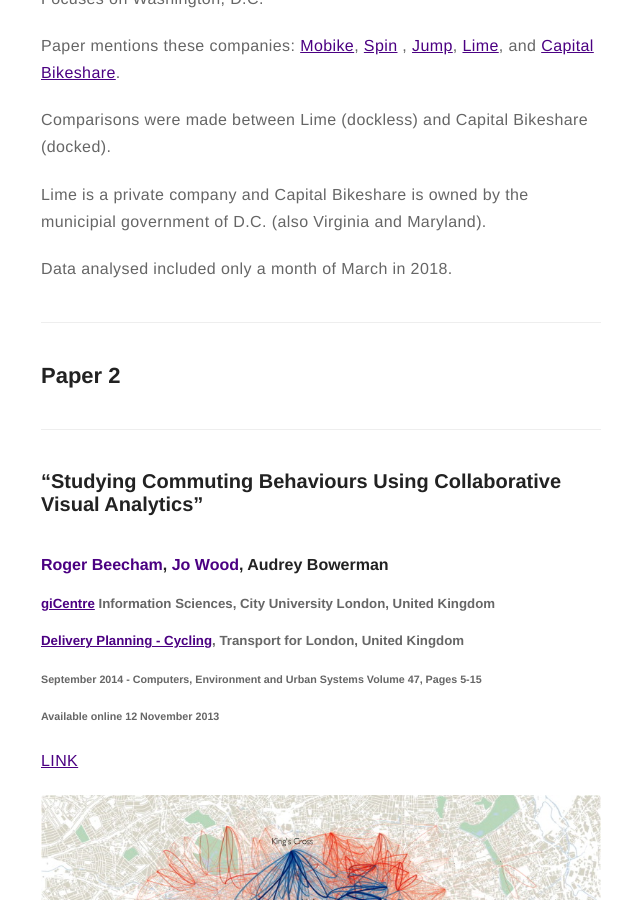
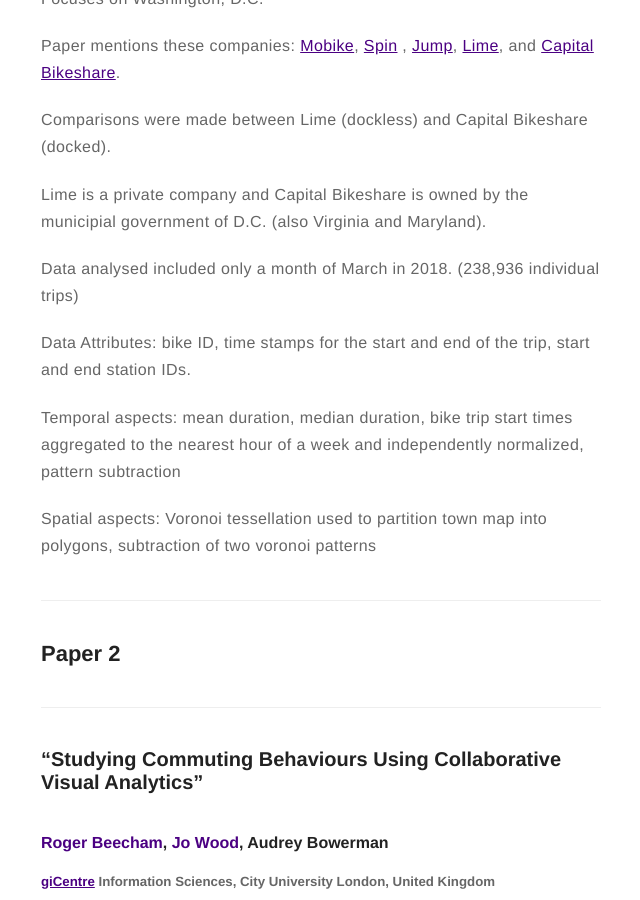
Before and after one commit to dljubenk/dljubenk.github.io, a Jekyll site: the page built from _posts/2019-02-06-literature-study.markdown, in a window 1280 px wide and 900 px high, scrolled down 1767 px. Shown: the whole window, without its empty margins (319-959 px from the left). Built offline with Jekyll 4.4.1, drawn with Linux system fonts in a browser that asks for light colours; emoji names are drawn with the system emoji font; comment, search, counter and statistics services are not loaded.

Commit message:
Update 2019-02-06-literature-study.markdown

```diff
--- a/_posts/2019-02-06-literature-study.markdown
+++ b/_posts/2019-02-06-literature-study.markdown
@@ -51,7 +51,14 @@ Comparisons were made between Lime (dockless) and Capital Bikeshare (docked).
 
 Lime is a private company and Capital Bikeshare is owned by the municipial government of D.C. (also Virginia and Maryland).
 
-Data analysed included only a month of March in 2018.
+Data analysed included only a month of March in 2018. (238,936 individual trips)
+
+Data Attributes: bike ID, time stamps for the start and end of the trip, start and end station IDs.
+
+Temporal aspects: mean duration, median duration, bike trip start times aggregated to the nearest hour of a week and independently
+normalized, pattern subtraction
+
+Spatial aspects: Voronoi tessellation used to partition town map into polygons, subtraction of two voronoi patterns
 
 ---
 ## Paper 2
```
